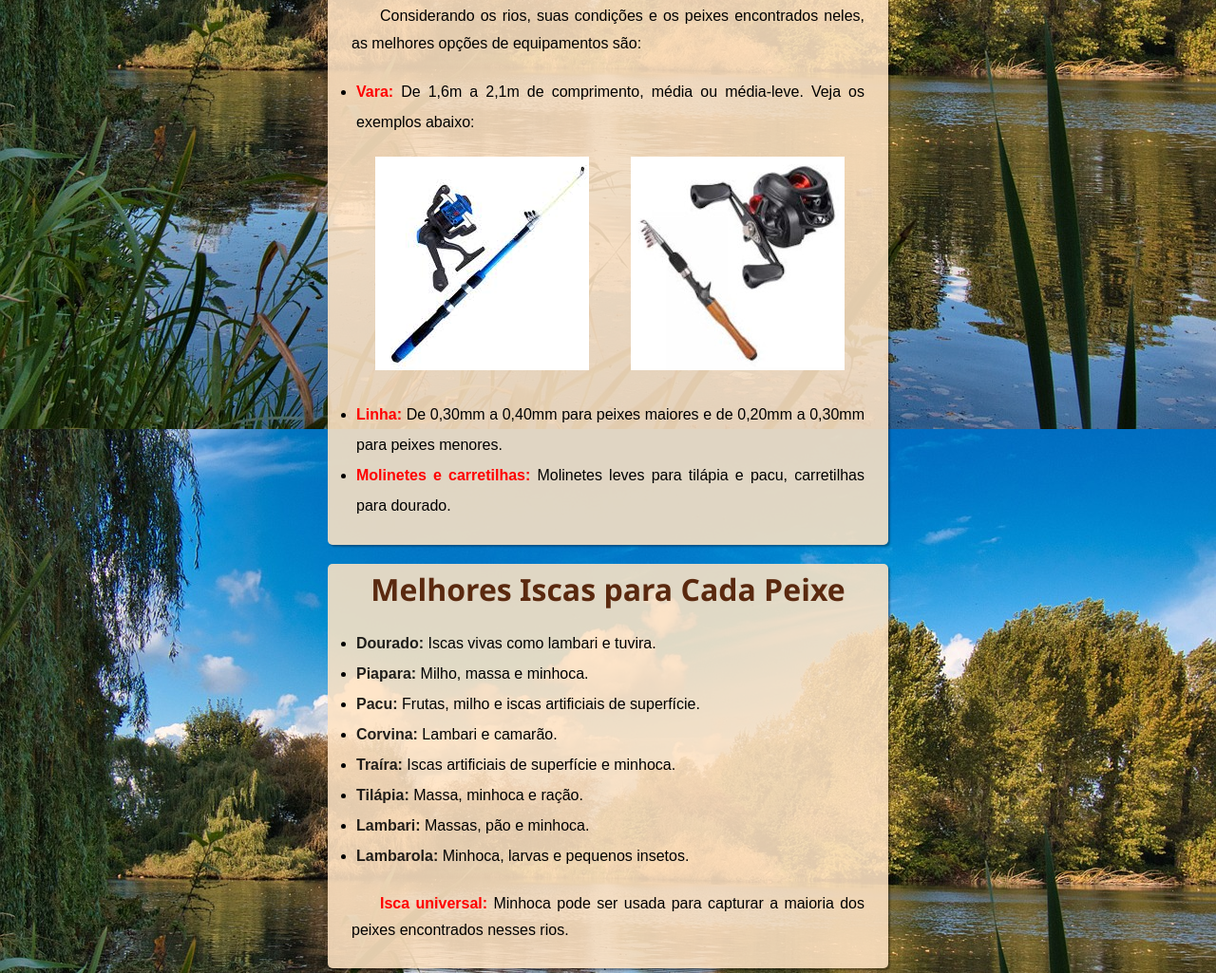
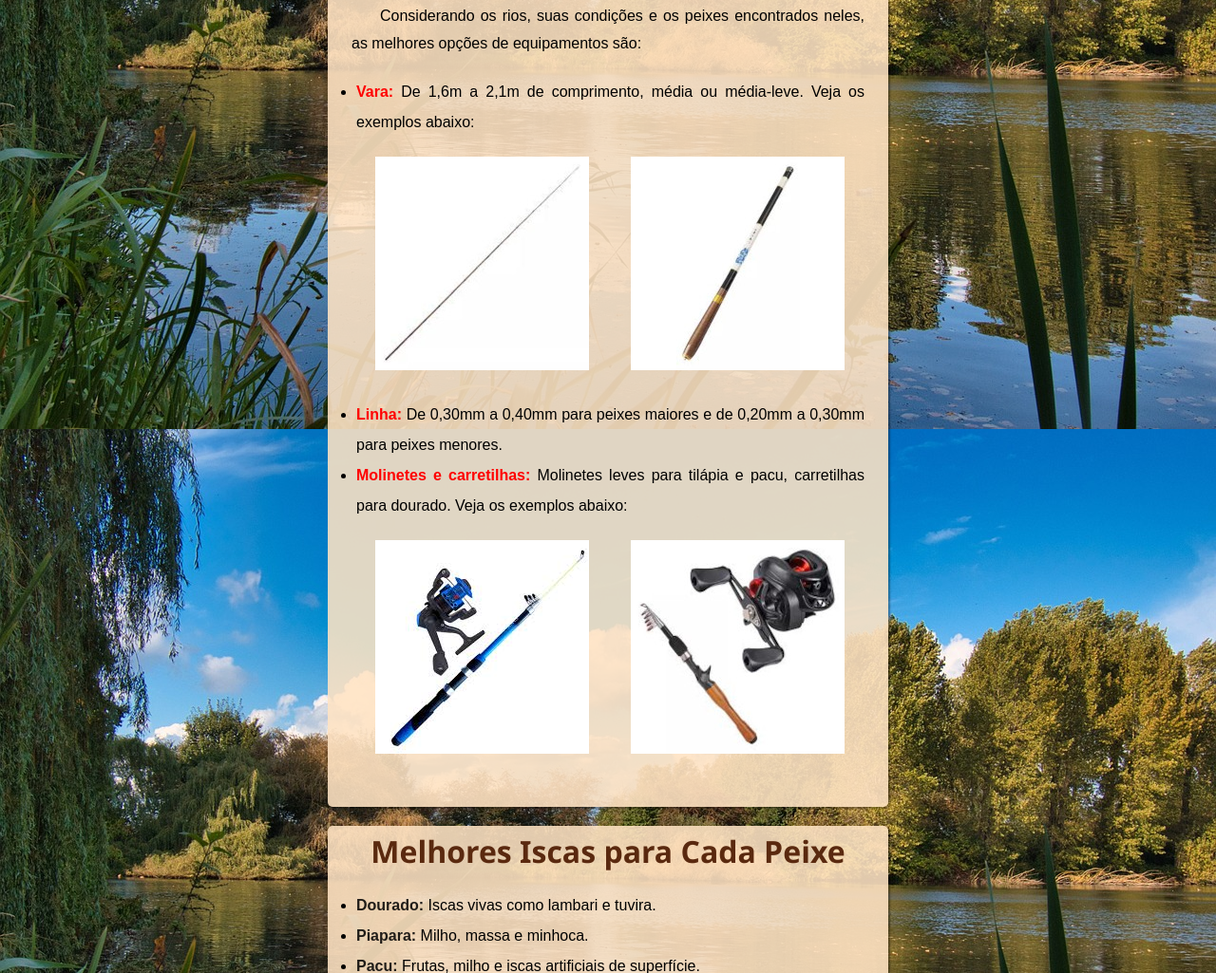
Before and after one commit to RenanChibana/projeto-pesca, a plain HTML site: page equipamentos.html in a window 1280 px wide. Shown: the part 401-1426 px from the top of the page at 95% size. Drawn offline with Linux system fonts and the light colour scheme.

Commit message:
att equipamentos

```diff
--- a/equipamentos.html
+++ b/equipamentos.html
@@ -27,6 +27,16 @@
             <ul>
                 <li><strong class="vermelho">Vara:</strong> De 1,6m a 2,1m de comprimento, média ou média-leve. Veja os exemplos abaixo:</li>
                 <picture class="amostra">
+                    <source media="(max-width: 650px)" srcset="imagens/vara-bambu-pq.jpeg">
+                    <img src="imagens/vara-bambu.jpeg" alt="Vara de bambu">
+                </picture>
+                <picture class="amostra">
+                    <source media="(max-width: 650px)" srcset="imagens/vara-telesc-16-pq.jpg">
+                    <img src="imagens/vara-telesc-16.jpg" alt="Vara telescópica">
+                </picture>
+                <li><strong class="vermelho">Linha:</strong> De 0,30mm a 0,40mm para peixes maiores e de 0,20mm a 0,30mm para peixes menores.</li>
+                <li><strong class="vermelho">Molinetes e carretilhas:</strong> Molinetes leves para tilápia e pacu, carretilhas para dourado. Veja os exemplos abaixo:</li>
+                <picture class="amostra">
                     <source media="(max-width: 650px)" srcset="imagens/pesca-molinete-pq.jpeg">
                     <img src="imagens/pesca-molinete.jpeg" alt="Vara e molinete">
                 </picture>
@@ -34,8 +44,6 @@
                     <source media="(max-width: 650px)" srcset="imagens/pesca-carretilha-pq.jpeg">
                     <img src="imagens/pesca-carretilha.jpeg" alt="Vara e carretilha">
                 </picture>
-                <li><strong class="vermelho">Linha:</strong> De 0,30mm a 0,40mm para peixes maiores e de 0,20mm a 0,30mm para peixes menores.</li>
-                <li><strong class="vermelho">Molinetes e carretilhas:</strong> Molinetes leves para tilápia e pacu, carretilhas para dourado.</li>
             </ul>
         </section>
 
```
Also changed, not shown: imagens/vara-bambu-pq.jpeg (added), imagens/vara-bambu.jpeg (added), imagens/vara-telesc-16-pq.jpg (added), imagens/vara-telesc-16.jpg (added).
